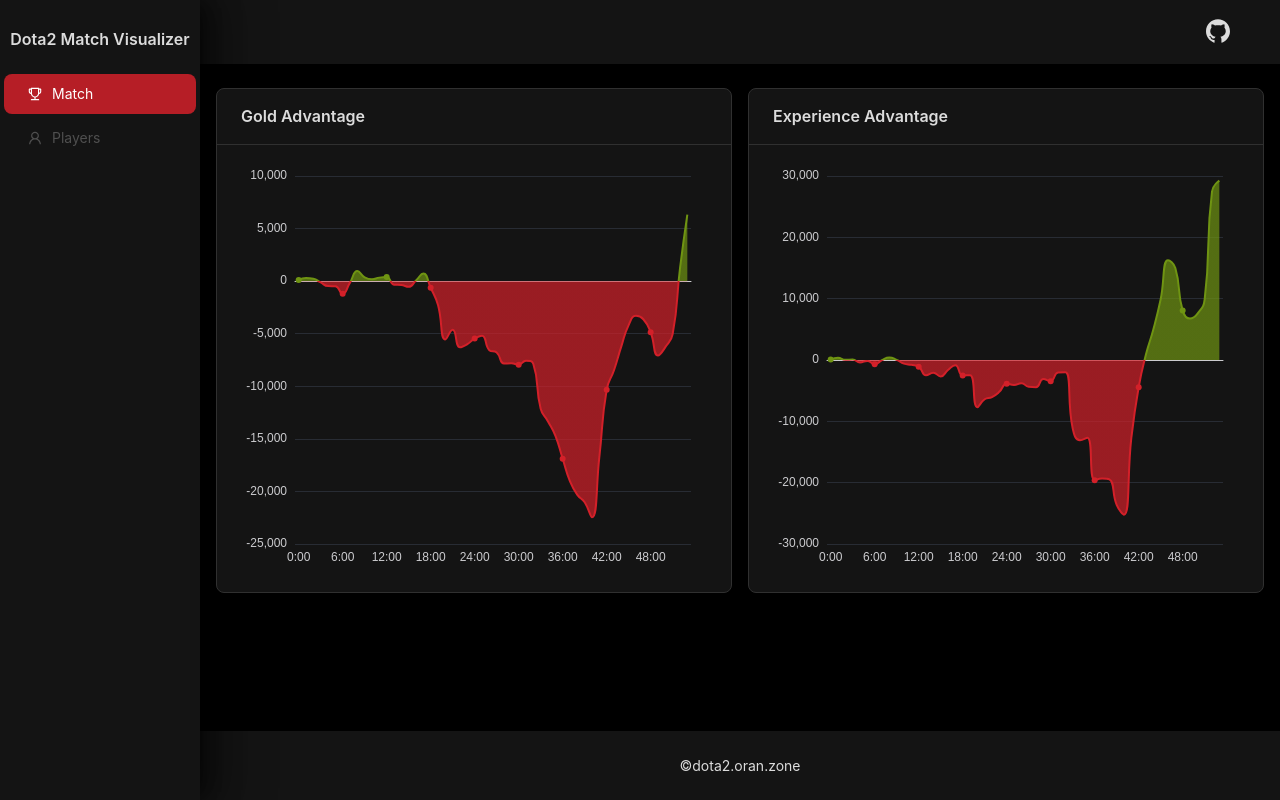
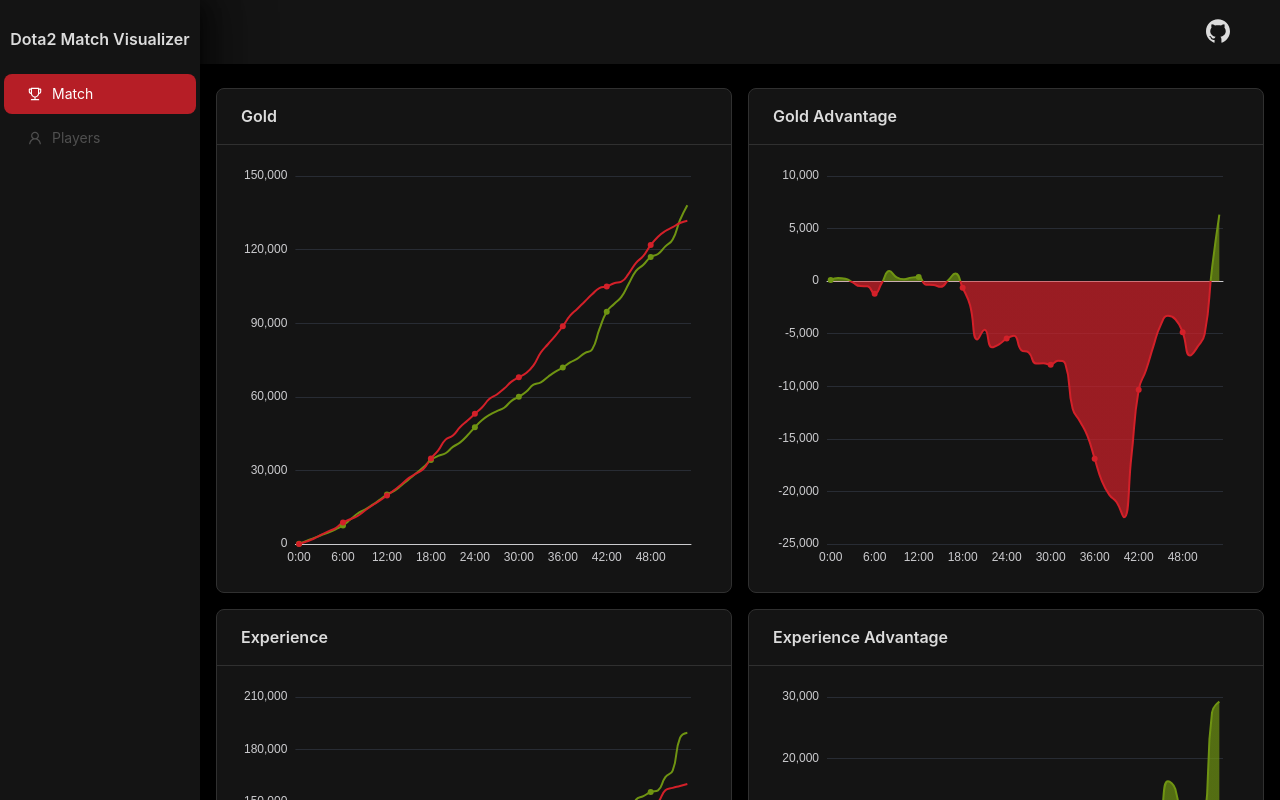
Before and after one commit to LixingSun/dota2-match-visualizer, a React (Vite) app: page / in a window 1280 px wide. Shown: the top 800 px of the page. Built offline with nearby package versions, Linux system fonts and the light colour scheme.

Commit message:
Create Gold and XP line chart for match

```diff
--- a/src/components/LineChart.tsx
+++ b/src/components/AreaChart.tsx
@@ -23,21 +23,20 @@
   tooltip: {
     trigger: 'axis',
     valueFormatter: (value: number) =>
-      `${value >= 0 ? 'Radiant' : 'Dire'} leads by ${value}`,
+      `${value >= 0 ? 'Radiant' : 'Dire'} leads by ${Math.abs(value)}`,
   },
 };
 
-interface ILineChartProps {
-  data?: number[];
+interface IAreaChartProps {
+  data: number[];
 }
 
-const LineChart: React.FC<ILineChartProps> = ({ data }) => {
+const AreaChart: React.FC<IAreaChartProps> = ({ data }) => {
   const chartRef = useRef<ReactECharts>(null);
   useChartResize(chartRef);
 
   const options = useMemo(() => {
-    return data
-      ? {
+    return {
       ...defaultOptions,
       xAxis: {
         type: 'category',
@@ -61,8 +60,7 @@
         text: ['>0', '<0'],
         show: false,
       },
-        }
-      : defaultOptions;
+    };
   }, [data]);
 
   return (
@@ -74,4 +72,4 @@
     />
   );
 };
-export default LineChart;
+export default AreaChart;
--- /dev/null
+++ b/src/components/TeamLineChart.tsx
@@ -0,0 +1,67 @@
+import ReactECharts from 'echarts-for-react';
+import { useMemo, useRef } from 'react';
+import { useChartResize } from '@/hooks/useChartResize';
+import { formatMinute } from '@/utils/converters';
+
+const defaultOptions = {
+  backgroundColor: 'transparent',
+  grid: { top: 8, right: 16, bottom: 24, left: 54 },
+  xAxis: {
+    type: 'category',
+    data: [],
+  },
+  yAxis: {
+    type: 'value',
+  },
+  series: [],
+  tooltip: {
+    trigger: 'axis',
+  },
+};
+
+interface ILineChartProps {
+  data: number[][];
+}
+
+const TeamLineChart: React.FC<ILineChartProps> = ({ data }) => {
+  const chartRef = useRef<ReactECharts>(null);
+  useChartResize(chartRef);
+
+  const options = useMemo(() => {
+    return {
+      ...defaultOptions,
+      xAxis: {
+        type: 'category',
+        data: data[0].map((_, index) => formatMinute(index)),
+      },
+      series: [
+        {
+          name: 'Radiant',
+          type: 'line',
+          smooth: true,
+          data: data[0],
+          itemStyle: { color: '#6f9412' },
+          lineStyle: { color: '#6f9412' },
+        },
+        {
+          name: 'Dire',
+          type: 'line',
+          smooth: true,
+          data: data[1],
+          itemStyle: { color: '#d32029' },
+          lineStyle: { color: '#d32029' },
+        },
+      ],
+    };
+  }, [data]);
+
+  return (
+    <ReactECharts
+      ref={chartRef}
+      option={options}
+      theme="dark"
+      style={{ height: '100%', width: '100%' }}
+    />
+  );
+};
+export default TeamLineChart;
--- a/src/pages/Match/Match.tsx
+++ b/src/pages/Match/Match.tsx
@@ -1,34 +1,84 @@
 import { useEffect, useState, FC } from 'react';
 import { Row, Col } from 'antd';
-import LineChart from '@/components/LineChart';
+import TeamLineChart from '@/components/TeamLineChart';
 import data from '@/data/match.json';
 import ChartCard from '@/components/ChartCard';
+import AreaChart from '@/components/AreaChart';
 
 interface IMatchData {
-  radiant_gold_adv?: number[];
-  radiant_xp_adv?: number[];
+  radiant_gold_adv: number[];
+  radiant_xp_adv: number[];
+  radiant_gold: number[];
+  dire_gold: number[];
+  radiant_xp: number[];
+  dire_xp: number[];
 }
 
+const calcTeamGoldXp = (teamNumber: number, isGold: boolean): number[] => {
+  const playersData = data.players.filter(
+    (player) => player.team_number == teamNumber
+  );
+
+  const playersFilteredData = playersData.map(
+    (playerData) => playerData[isGold ? 'gold_t' : 'xp_t']
+  );
+
+  const teamSum = playersFilteredData[0].map((player0Gold, timeIndex) => {
+    let sum = player0Gold;
+    for (
+      let playerIndex = 1;
+      playerIndex < playersFilteredData.length;
+      playerIndex++
+    ) {
+      sum += playersFilteredData[playerIndex][timeIndex];
+    }
+    return sum;
+  });
+
+  return teamSum;
+};
+
 export const Match: FC = () => {
-  const [matchData, SetMatchData] = useState<IMatchData | null>(null);
+  const [matchData, SetMatchData] = useState<IMatchData>({
+    radiant_gold_adv: [],
+    radiant_xp_adv: [],
+    radiant_gold: [],
+    dire_gold: [],
+    radiant_xp: [],
+    dire_xp: [],
+  });
 
   useEffect(() => {
     SetMatchData({
       radiant_gold_adv: data.radiant_gold_adv,
       radiant_xp_adv: data.radiant_xp_adv,
+      radiant_gold: calcTeamGoldXp(0, true),
+      dire_gold: calcTeamGoldXp(1, true),
+      radiant_xp: calcTeamGoldXp(0, false),
+      dire_xp: calcTeamGoldXp(1, false),
     });
   }, []);
 
   return (
     <Row gutter={[16, 16]}>
       <Col xs={24} lg={12}>
+        <ChartCard title="Gold">
+          <TeamLineChart data={[matchData.radiant_gold, matchData.dire_gold]} />
+        </ChartCard>
+      </Col>
+      <Col xs={24} lg={12}>
         <ChartCard title="Gold Advantage">
-          <LineChart data={matchData?.radiant_gold_adv} />
+          <AreaChart data={matchData?.radiant_gold_adv} />
+        </ChartCard>
+      </Col>
+      <Col xs={24} lg={12}>
+        <ChartCard title="Experience">
+          <TeamLineChart data={[matchData.radiant_xp, matchData.dire_xp]} />
         </ChartCard>
       </Col>
       <Col xs={24} lg={12}>
         <ChartCard title="Experience Advantage">
-          <LineChart data={matchData?.radiant_xp_adv} />
+          <AreaChart data={matchData?.radiant_xp_adv} />
         </ChartCard>
       </Col>
     </Row>
```
Lines whose indentation alone changed are shown as unchanged.
